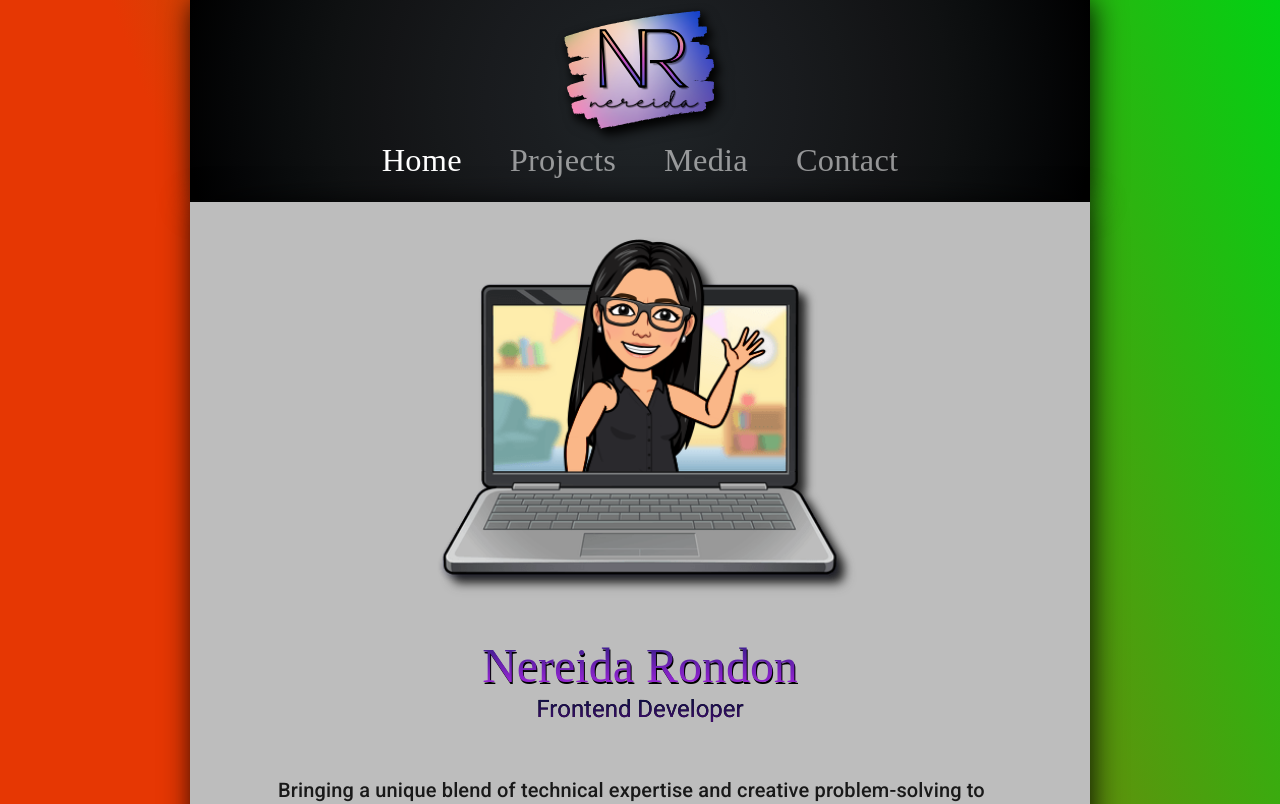
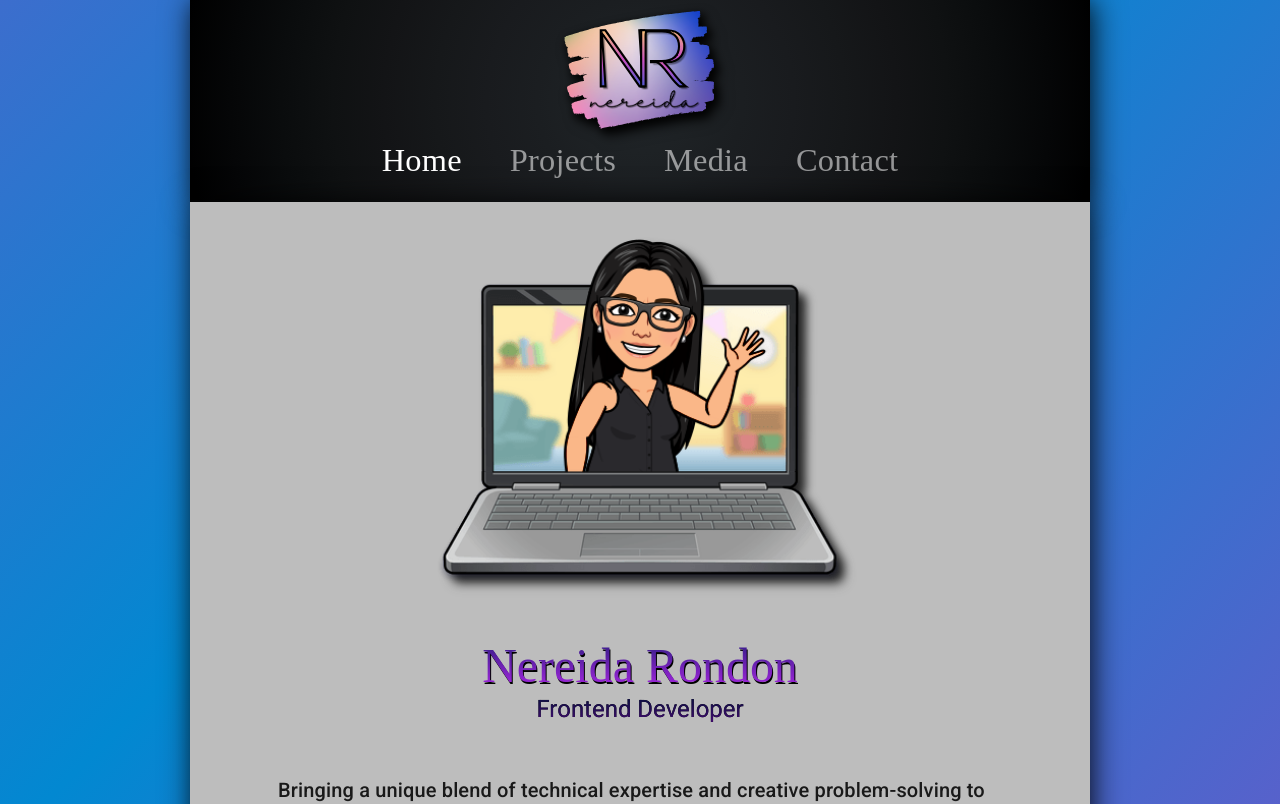
Before and after one commit to NereidaRondon/Portfolio, a React (Vite) app: page / in a window 1280 px wide. Shown: the top 804 px of the page. Built offline with nearby package versions, Linux system fonts and the light colour scheme; a web font is replaced by a local one.

Commit message:
moving gradient background

```diff
--- a/src/App.css
+++ b/src/App.css
@@ -20,15 +20,38 @@ font-family: 'Roboto', sans-serif;
   text-align: center;
 }
 .main--container{
-  /* background: linear-gradient(200deg, #0288d1, #9c27b0, #0288d1, #9c27b0 ); */
-
-  background: linear-gradient(250deg, #02d113, #e63703 60%);
-            /*linear-gradient(200deg, #0288d1,#9c27b0 90.71%),
-              linear-gradient(127deg, #9c27b0, #0288d1 60.71%),
-              linear-gradient(250deg, #0288d1, #9c27b0 30%); */
+  background: linear-gradient(15deg, #f48fb1, #9c27b0, #0288d1 80%);
   background-size: cover;
   height: 100%;
+
+
+
+
+    width:100%;
+
+    background: rgb(253, 253, 253);
+    background: linear-gradient(
+        135deg,
+        #9c27b0 0%,
+        #7753c9 20%,
+        #0288d1 50%,
+        #7753c9 80%,
+        #9c27b0 100%
+    );
+    background-size: 300%;
+    animation: bg-animation 12s infinite alternate;
 }
+
+@keyframes bg-animation {
+    0%{
+        background-position: left;
+    }
+    100%{
+        background-position: right;
+    }
+}
+
+
 .shadow{
   filter: drop-shadow(3px 0px 15px rgba(0, 0, 0, 0.8));
 }
```
